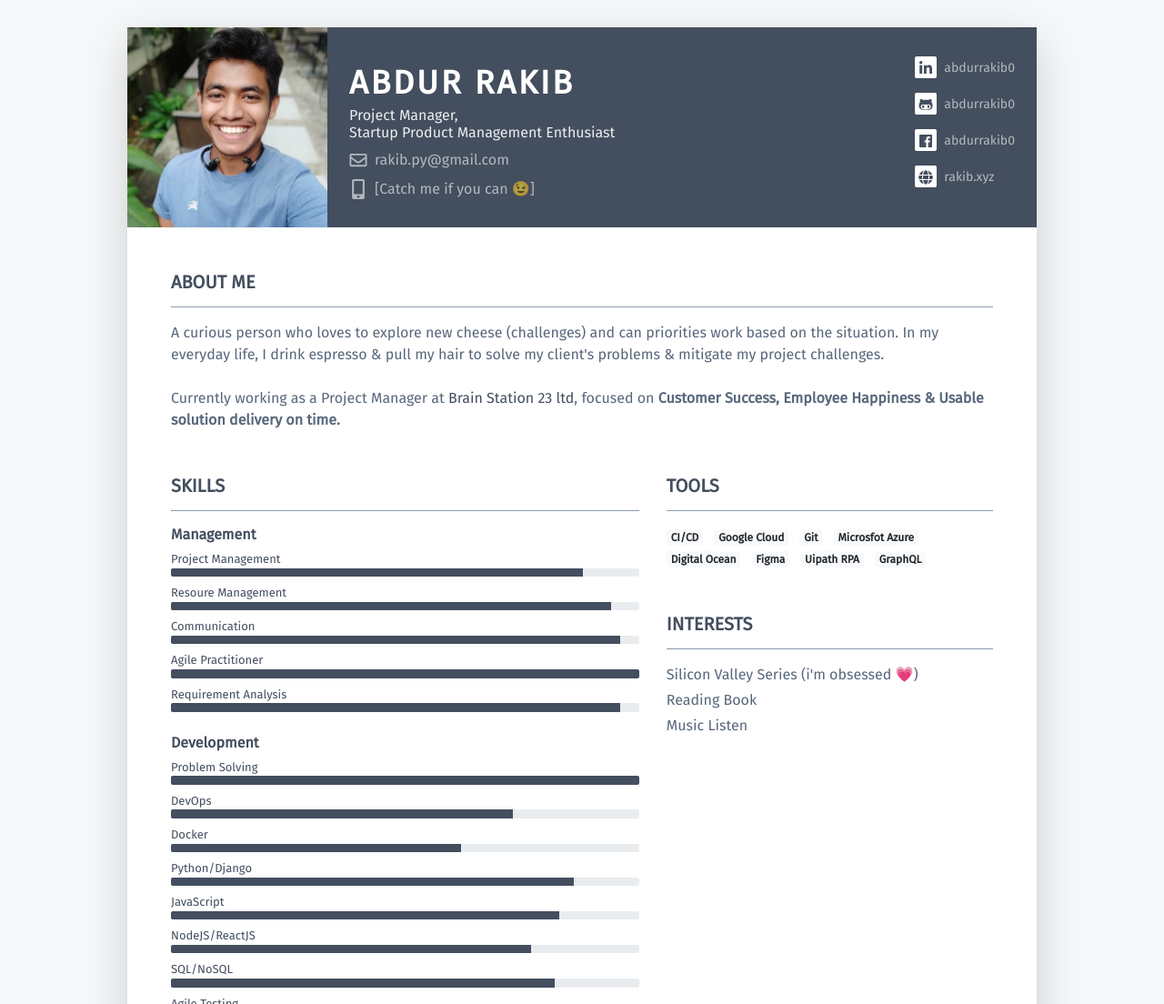
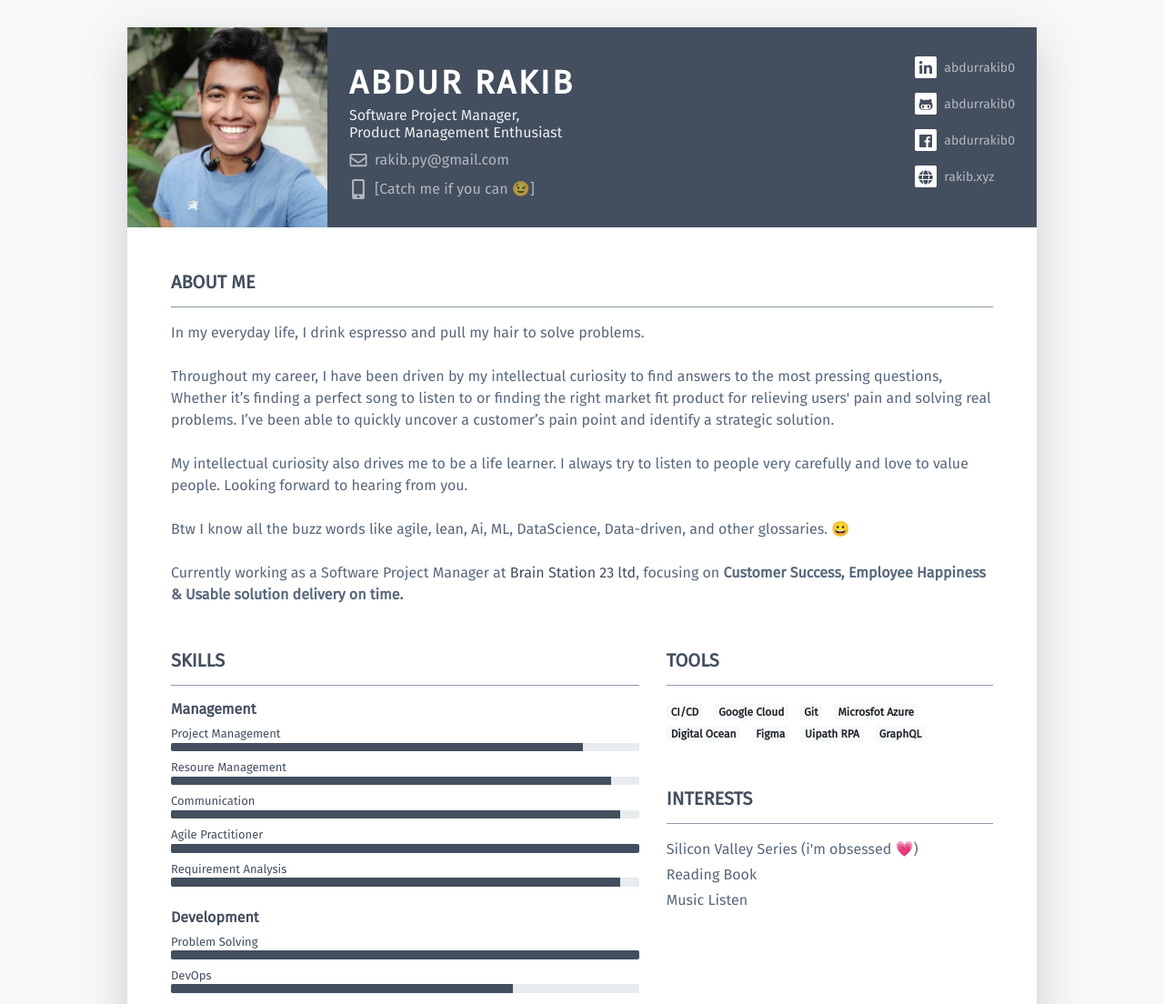
Before and after one commit to abdurrakib0/rakib.xyz, a plain HTML site: page index.html in a window 1280 px wide. Shown: the top 1104 px of the page at 91% size. Drawn offline with Linux system fonts and the light colour scheme.

Commit message:
updated information

```diff
--- a/index.html
+++ b/index.html
@@ -1,16 +1,16 @@
 <!DOCTYPE html>
 <html lang="en">
 <head>
-    <title>Abdur Rakib - Project Manager/Startup Product Management Enthusiast</title>
+    <title>Abdur Rakib - Software Project Manager/Product Management Enthusiast</title>
 
     <!-- Meta -->
     <meta charset="utf-8">
     <meta http-equiv="X-UA-Compatible" content="IE=edge">
     <meta name="viewport" content="width=device-width, initial-scale=1.0">
-    <meta name="description" content="Abdur Rakib - Project Manager/Startup Product Management Enthusiast">
+    <meta name="description" content="Abdur Rakib - Software Project Manager/Product Management Enthusiast">
 	<meta name="author" content="Abdur Rakib">
-	<meta name="twitter:title" content="Abdur Rakib - Project Manager | Startup Product Management Enthusiast" />
-	<meta name="twitter:description" content="Abdur Rakib, A curious person, working as a Project manager @ Brain Station 23 ltd. On my everyday life, i drink espresso &amp; pull my hair to solve my client's problems & mitigate my project challenges." />
+	<meta name="twitter:title" content="Abdur Rakib - Software Project Manager/Product Management Enthusiast" />
+	<meta name="twitter:description" content="Abdur Rakib, A curious person, working as a Project manager @ Brain Station 23 ltd. On my everyday life, i drink espresso &amp; pull my hair to solve solve problems & mitigate my project challenges." />
 	<link rel="shortcut icon" href="rakib.png">
 	<meta property="og:image" content="https://raw.githubusercontent.com/abdurrakib0/resume/master/Abdur-rakib-cover.jpg" />
 
@@ -37,7 +37,7 @@
 				    <div class="media-body p-4 d-flex flex-column flex-md-row mx-auto mx-lg-0">
 					    <div class="primary-info">
 							<h6 class="name mt-3 mb-1 text-white text-uppercase text-uppercase">Abdur Rakib</h6>
-							<h6>Project Manager,<br> Startup Product Management Enthusiast</h6>
+							<h6>Software Project Manager,<br> Product Management Enthusiast</h6>
 						    <ul class="list-unstyled">
 							    <li class="mb-2"><a href="mailto:rakib.py@gmail.com"><i class="far fa-envelope fa-fw mr-2" data-fa-transform="grow-3"></i>rakib.py@gmail.com</a></li>
 							    <li><a href="http://bit.ly/318kR7O" target="_blank"><i class="fas fa-mobile-alt fa-fw mr-2" data-fa-transform="grow-6"></i>[Catch me if you can &#128521;]</a></li>
@@ -59,9 +59,17 @@
 			    <section class="resume-section summary-section mb-5">
 				    <h2 class="resume-section-title text-uppercase font-weight-bold pb-3 mb-3">About Me</h2>
 				    <div class="resume-section-content">
-					    <p class="mb-0">A curious person who loves to explore new cheese (challenges) and can priorities work based on the situation.
-							In my everyday life, I drink espresso & pull my hair to solve my client's problems & mitigate my project challenges.<br> <br> Currently working as a Project Manager at <a href="https://www.brainstation-23.com/" target="_blank">Brain Station 23 ltd</a>,
-							focused on <strong>Customer Success, Employee Happiness & Usable solution delivery on time.</strong></p>
+					    <p class="mb-0">In my everyday life, I drink espresso and pull my hair to solve problems. <br> <br>
+
+							Throughout my career, I have been driven by my intellectual curiosity to find answers to the most pressing questions,
+							Whether it’s finding a perfect song to listen to or finding the right market fit product for relieving users' pain and
+							solving real problems. I’ve been able to quickly uncover a customer’s pain point and identify a strategic solution. <br><br>
+
+							My intellectual curiosity also drives me to be a life learner. I always try to listen to people very carefully and
+							love to value people. Looking forward to hearing from you. <br> <br>
+
+							Btw I know all the buzz words like agile, lean, Ai, ML, DataScience, Data-driven, and other glossaries. 😀 <br> <br> Currently working as a Software Project Manager at <a href="https://www.brainstation-23.com/" target="_blank">Brain Station 23 ltd</a>,
+							focusing on <strong>Customer Success, Employee Happiness & Usable solution delivery on time.</strong></p>
 				    </div>
 			    </section><!--//summary-section-->
 			    <div class="row">
```
